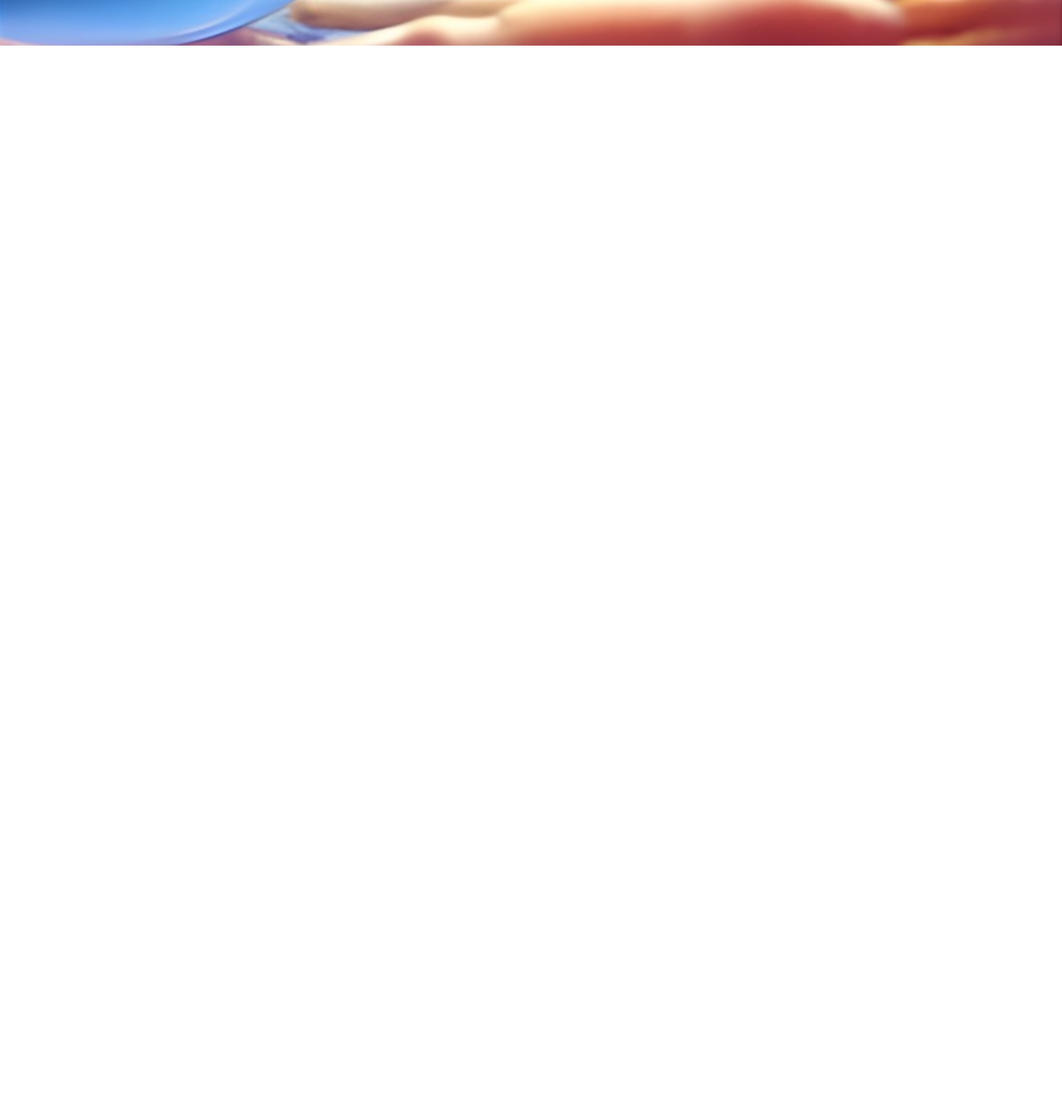
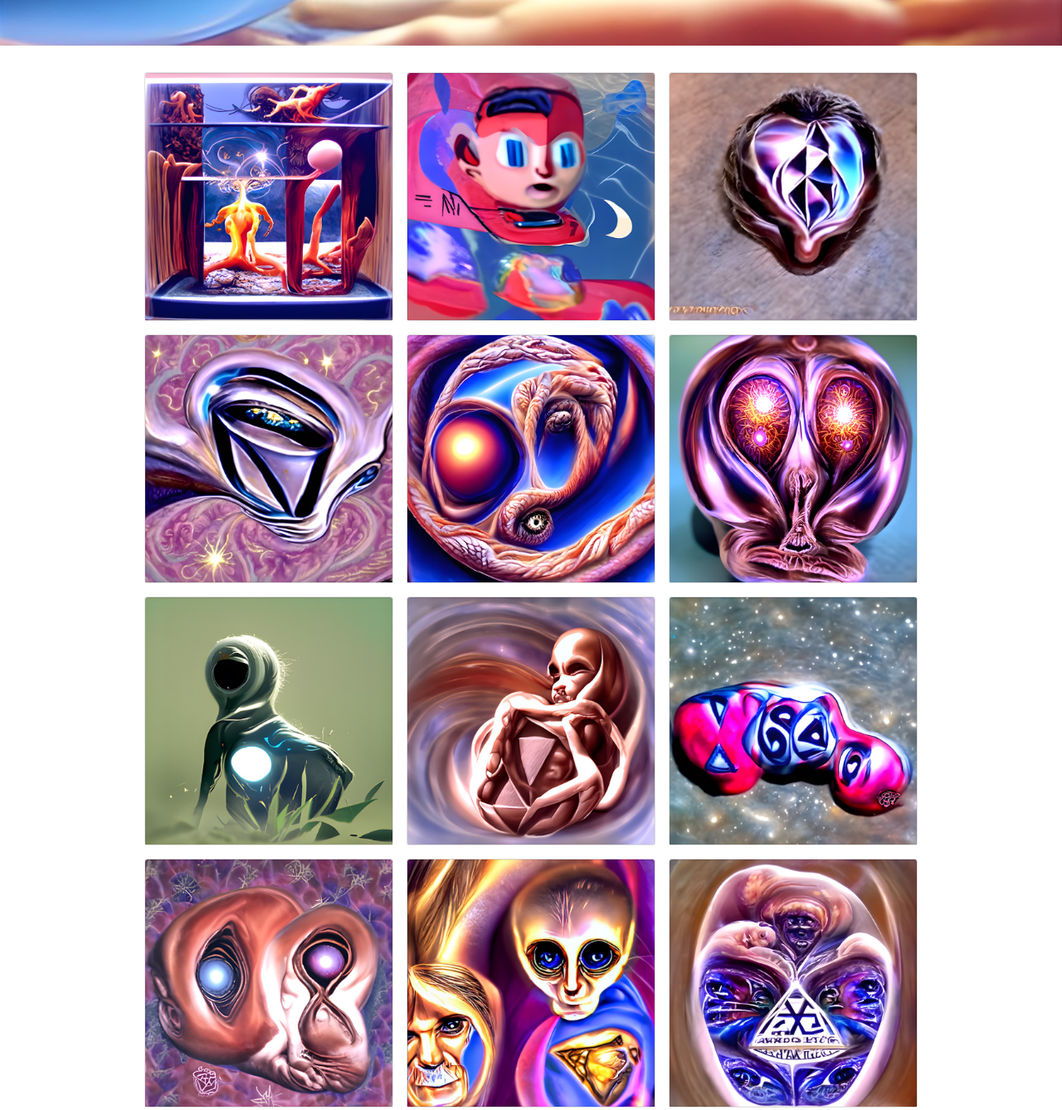
Before and after one commit to zackarooso/NEUROGRAM, a plain HTML site: page index.html in a window 1280 px wide. Shown: the part 745-2083 px from the top of the page at 83% size. Before the commit the page ends 800 px from the top, so only its background shows below. Drawn offline with nearby package versions, Linux system fonts and the light colour scheme.

Commit message:
Update index.html

```diff
--- a/index.html
+++ b/index.html
@@ -28,12 +28,93 @@
       justify-content: center;
       align-items: center;
     }
+    .gallery {
+      display: flex;
+      flex-wrap: wrap;
+      gap: 1rem;
+      justify-content: center;
+      padding: 2rem;
+    }
+    .card {
+      width: 300px;
+    }
+    .card img {
+      width: 100%;
+      height: auto;
+      object-fit: cover;
+    }
   </style>
 </head>
 <body>
   <div class="landing-page">
     <h1 class="neurogram-title">NEUROGRAM</h1>
   </div>
+  <div class="gallery">
+  <div class="card">
+    <img src="2.jpeg" alt="Image 2" class="card-img-top">
+  </div>
+  <div class="card">
+    <img src="3.jpeg" alt="Image 3" class="card-img-top">
+  </div>
+  <div class="card">
+    <img src="4.jpeg" alt="Image 4" class="card-img-top">
+  </div>
+  <div class="card">
+    <img src="5.jpeg" alt="Image 5" class="card-img-top">
+  </div>
+  <div class="card">
+    <img src="6.jpeg" alt="Image 6" class="card-img-top">
+  </div>
+  <div class="card">
+    <img src="7.jpeg" alt="Image 7" class="card-img-top">
+  </div>
+  <div class="card">
+    <img src="8.jpeg" alt="Image 8" class="card-img-top">
+  </div>
+  <div class="card">
+    <img src="9.jpeg" alt="Image 9" class="card-img-top">
+  </div>
+  <div class="card">
+    <img src="10.jpeg" alt="Image 10" class="card-img-top">
+  </div>
+  <div class="card">
+    <img src="11.jpeg" alt="Image 11" class="card-img-top">
+  </div>
+  <div class="card">
+    <img src="12.jpeg" alt="Image 12" class="card-img-top">
+  </div>
+  <div class="card">
+    <img src="13.jpeg" alt="Image 13" class="card-img-top">
+  </div>
+  <div class="card">
+    <img src="14.jpeg" alt="Image 14" class="card-img-top">
+  </div>
+  <div class="card">
+    <img src="15.jpeg" alt="Image 15" class="card-img-top">
+  </div>
+  <div class="card">
+    <img src="16.jpeg" alt="Image 16" class="card-img-top">
+  </div>
+  <div class="card">
+    <img src="17.jpeg" alt="Image 17" class="card-img-top">
+  </div>
+  <div class="card">
+    <img src="18.jpeg" alt="Image 18" class="card-img-top">
+  </div>
+  <div class="card">
+    <img src="19.jpeg" alt="Image 19" class="card-img-top">
+  </div>
+  <div class="card">
+    <img src="20.jpeg" alt="Image 20" class="card-img-top">
+  </div>
+  <div class="card">
+    <img src="21.jpeg" alt="Image 21" class="card-img-top">
+  </div>
+  <div class="card">
+    <img src="22.jpeg" alt="Image 22" class="card-img-top">
+  </div>
+</div>
+
 
   <script src="https://code.jquery.com/jquery-3.6.0.min.js"></script>
   <script src="https://cdn.jsdelivr.net/npm/@popperjs/core@2.11.6/dist/umd/popper.min.js"></script>
```
